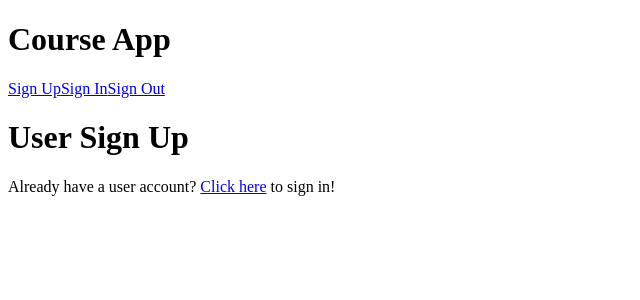
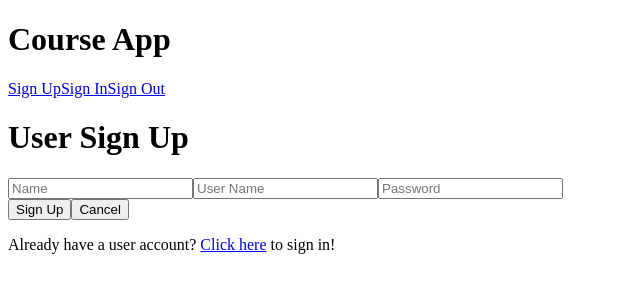
Before and after one commit to jasonmziegler/Full-Stack-App-SERN, a React (Create React App) app in the folder client/: page /signup in a window 1280 px wide. Shown: the top 300 px of the page, without its empty margins (0-640 px from the left). Built offline with nearby package versions, Linux system fonts and the light colour scheme.

Commit message:
Update UserSignUp add Form

```diff
--- a/client/src/components/UserSignUp.js
+++ b/client/src/components/UserSignUp.js
@@ -1,11 +1,54 @@
 import React, { Component } from 'react';
 import { Link } from 'react-router-dom';
+import Form from './Form';
 
 export default class UserSignUp extends Component {
+    state = {
+        name: '',
+        username: '',
+        password: '',
+        errors: [],
+      }
     render() {
+        const {
+            name,
+            username,
+            password,
+            errors,
+          } = this.state;
         return (
             <div>
                 <h1>User Sign Up</h1>
+                <Form
+            cancel={this.cancel}
+            errors={errors}
+            submit={this.submit}
+            submitButtonText="Sign Up"
+            elements={() => (
+              <React.Fragment>
+                <input
+                  id="name"
+                  name="name"
+                  type="text"
+                  value={name}
+                  onChange={this.change}
+                  placeholder="Name" />
+                <input
+                  id="username"
+                  name="username"
+                  type="text"
+                  value={username}
+                  onChange={this.change}
+                  placeholder="User Name" />
+                <input
+                  id="password"
+                  name="password"
+                  type="password"
+                  value={password}
+                  onChange={this.change}
+                  placeholder="Password" />
+              </React.Fragment>
+            )} />
                 <p>
                 Already have a user account? <Link to="/signin">Click here</Link> to sign in!
                 </p>
@@ -13,4 +56,22 @@ export default class UserSignUp extends Component {
 
         )
     }
+    change = (event) => {
+        const name = event.target.name;
+        const value = event.target.value;
+
+        this.setState(() => {
+          return {
+            [name]: value
+          };
+        });
+      }
+
+      submit = () => {
+
+      }
+
+      cancel = () => {
+
+      }
 }
```
